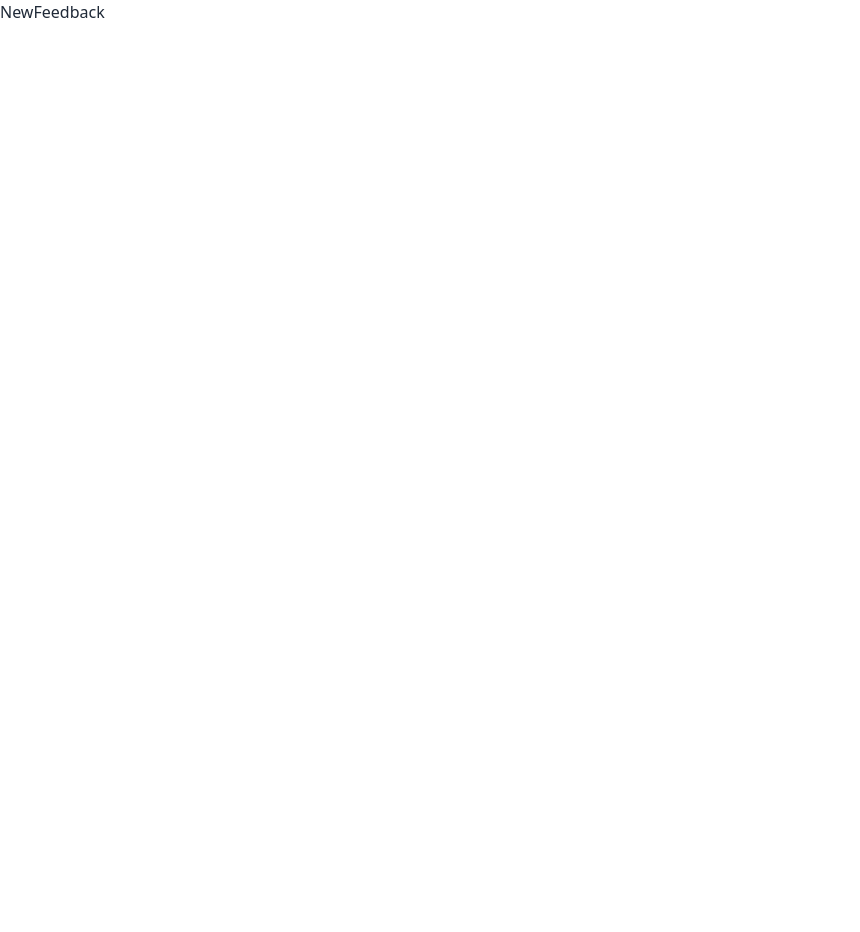
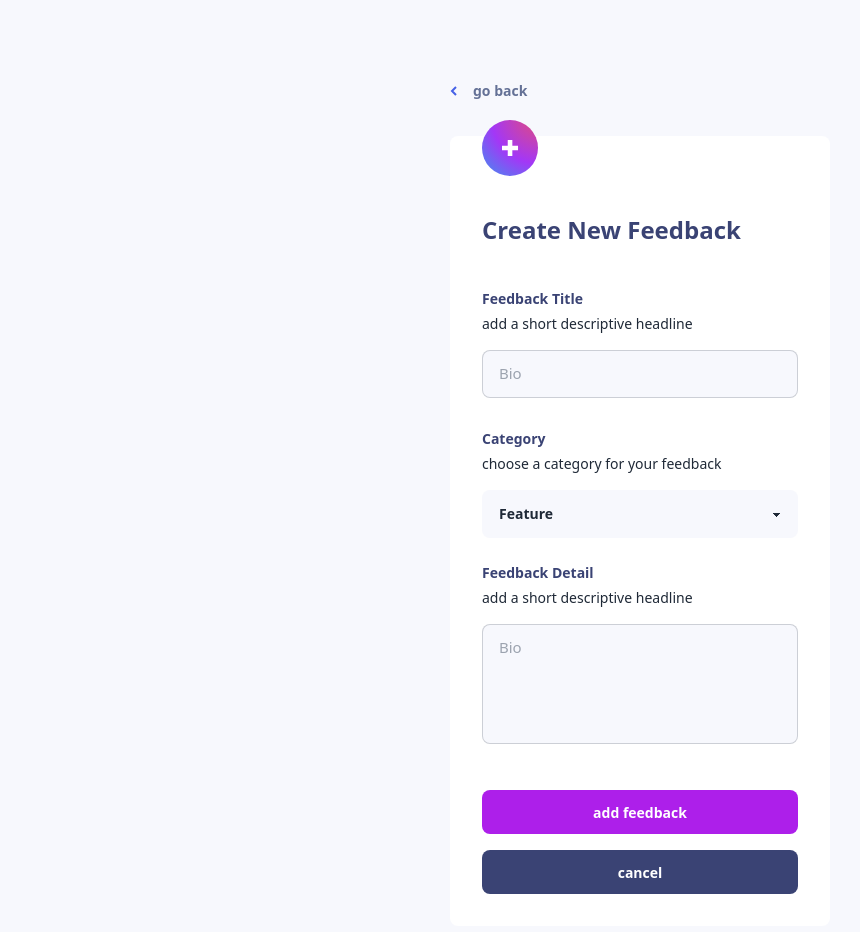
Before and after one commit to EkChills/product-feedback-typescript, a React (Vite) app: page /new-feedback in a window 1280 px wide. Shown: the top 932 px of the page, without its empty margins (0-860 px from the left). Before the commit the page ends 800 px from the top, so only its background shows below. Built offline with nearby package versions, Linux system fonts and the light colour scheme.

Commit message:
added submit buttons

```diff
--- a/src/components/AddComment.tsx
+++ b/src/components/AddComment.tsx
@@ -56,7 +56,7 @@ const AddComment = ({id}:Props):JSX.Element => {
       <div className="flex items-center justify-between mt-[1rem]">
         <span className="text-[#647196] text-[.8125rem] sm:text-[.938rem] font-[400]">250 Characters left</span>
         {isLoading ? <BounceLoader  color="#AD1FEA" size={27} /> :
-        <ActionButton  className="bg-[#AD1FEA]">
+        <ActionButton defVal={true}  className="bg-[#AD1FEA]">
           post comment
         </ActionButton>}
       </div>
--- /dev/null
+++ b/src/components/FeedbackInput.tsx
@@ -0,0 +1,23 @@
+import React from 'react'
+
+interface Props {
+  titleText:string;
+  descText:string;
+  className?:string;
+  name:string;
+  value:string;
+  change:(e:React.ChangeEvent<HTMLTextAreaElement>) => void
+}
+const FeedbackInput = ({titleText, descText, className, name, value, change}:Props):JSX.Element => {
+  return (
+    <div>
+      <div className='flex flex-col text-left space-y-1'>
+        <h3 className='text-[#3A4374] capitalize text-[.815rem] sm:text-[.875rem] font-bold'>{titleText}</h3>
+        <p className='text-[#647196 font-[400] text-[.815rem] sm:text-[.875rem]'>{descText}</p>
+      </div>
+      <textarea name={name} onChange={change} value={value} placeholder="Bio" className={`textarea mt-[1rem] text-[#3A4374] text-[.815rem] font-[400] sm:text-[.936rem]  bg-[#F7F8FD] resize-none textarea-bordered ${className} w-full max-w-full}` }></textarea>
+    </div>
+  )
+}
+
+export default FeedbackInput
--- /dev/null
+++ b/src/components/FeedbackSelect.tsx
@@ -0,0 +1,36 @@
+interface Props {
+  titleText: string;
+  descText: string;
+  className?: string;
+  name:string;
+  value:string;
+  change:(e:React.ChangeEvent<HTMLSelectElement>) => void,
+  selectOptions:string[];
+}
+const FeedbackSelect = ({
+  titleText,
+  descText,
+  className,
+  name,
+  change,
+  value,
+  selectOptions,
+}: Props): JSX.Element => {
+  return (
+    <div className={`${className}`}>
+      <div className="flex flex-col text-left space-y-1">
+        <h3 className="text-[#3A4374] capitalize text-[.815rem] sm:text-[.875rem] font-bold">
+          {titleText}
+        </h3>
+        <p className="text-[#647196 font-[400] text-[.815rem] sm:text-[.875rem]">
+          {descText}
+        </p>
+      </div>
+      <select name={name} onChange={change} value={value} className="select w-full mt-[1rem] max-w-full bg-[#F7F8FD]">
+        {selectOptions.map((option) => <option value={option}>{option}</option>)}
+      </select>
+    </div>
+  );
+};
+
+export default FeedbackSelect;
--- a/src/components/Navbar.tsx
+++ b/src/components/Navbar.tsx
@@ -6,6 +6,7 @@ import { openSort, closeSort } from "../features/userSlice";
 import AddFeedbackButton from "./ui/AddFeedbackButton";
 import SortContainer from "./SortContainer";
 import useClickOutside from "../utils/useClickOutside";
+import { Link } from "react-router-dom";
 
 
 const Navbar = (): JSX.Element => {
@@ -51,9 +52,9 @@ const Navbar = (): JSX.Element => {
         </div>
       </div>
       <div>
-        <AddFeedbackButton>
+        <Link to={'new-feedback'}><AddFeedbackButton>
           add feedback
-        </AddFeedbackButton>
+        </AddFeedbackButton></Link>
       </div>
     </div>
   );
--- a/src/components/RoadmapNav.tsx
+++ b/src/components/RoadmapNav.tsx
@@ -13,7 +13,7 @@ const RoadmapNav = (): JSX.Element => {
   const dispatch = useDispatch()
   return (
     <>
-      <Wrapper className="flex items-center sm:hidden justify-between p-[1.5rem] back-drop ">
+      <Wrapper className="flex items-center  sm:hidden justify-between p-[1.5rem] back-drop ">
         <div className="flex flex-col space-y-1 text-white">
           <h5 className="capitalize text-[.94rem] font-bold">
             frontend mentor
--- a/src/components/SortContainer.tsx
+++ b/src/components/SortContainer.tsx
@@ -6,7 +6,7 @@ const SortContainer = (): JSX.Element => {
   const { sortOptions, sortOption:sortValue } = useAppSelector((store) => store.productRequest);
   const dispatch = useAppDispatch()
   return (
-    <div className="w-[15.938rem] bg-[#FFFFFF] absolute shadow-lg top-[4.6rem] left-0 rounded-md flex flex-col  py-[.75rem]">
+    <div className="w-[15.938rem] bg-[#FFFFFF] absolute shadow-lg top-[4.6rem] left-0 rounded-md flex flex-col  py-[0]">
       {sortOptions.map((option) => {
         const {sortOption} = option
         return (
--- a/src/components/ui/ActionButton.tsx
+++ b/src/components/ui/ActionButton.tsx
@@ -4,10 +4,11 @@ interface Props extends React.ComponentPropsWithoutRef<'button'> {
   children: ReactNode;
   className: string;
   clickAction?:() => void
+  defVal?:boolean;
 }
 
-const ActionButton = ({ children, className = 'bg-[#4661E6]', clickAction, ...rest }: Props) => {
-  return <button onClick={clickAction} {...rest} className={`w-[9rem] h-[2.75rem]  flex justify-center items-center rounded-lg ${className}`}>
+const ActionButton = ({ children,defVal, className = 'bg-[#4661E6]', clickAction, ...rest }: Props) => {
+  return <button onClick={clickAction} {...rest} className={` h-[2.75rem]  ${defVal ? 'w-[9rem]' : null} flex justify-center items-center rounded-lg ${className}`}>
     <span className="text-[.8125rem] sm:text-[.875rem] font-bold text-white">{children}</span>
     </button>;
 };
--- a/src/pages/FeedbackDetail.tsx
+++ b/src/pages/FeedbackDetail.tsx
@@ -25,12 +25,12 @@ const FeedbackDetail = () => {
               go back
             </p>
           </button>
-          <ActionButton id="edit button" className="capitalize bg-[#4661E6] hover:opacity-60 transition-all ease-out">
+          <ActionButton defVal={true} id="edit button" className="capitalize bg-[#4661E6] hover:opacity-60 transition-all ease-out">
             edit feedback
           </ActionButton>
         </div>
         <Suggestion  {...singleSuggestion}  />
-        <div className="flex flex-col bg-[#FFFFFF] p-[1.5rem] rounded-lg">
+        <div className="flex flex-col bg-[#FFFFFF] p-[1.5rem] sm:p-[2rem] rounded-lg">
           <h2 className="text-[#3A4374] font-bold text-[1.125rem] capitalize">{singleSuggestion?.comments?.length} comments</h2>
           {singleSuggestion.comments && <div className="">
                 {singleSuggestion.comments.map((comment) => {
--- a/src/pages/NewFeedback.tsx
+++ b/src/pages/NewFeedback.tsx
@@ -1,9 +1,92 @@
-import React from 'react'
+import { useNavigate } from "react-router-dom";
+import leftArrow from "../assets/shared/icon-arrow-left.svg";
+import newFeedbackIcon from "../assets/shared/icon-new-feedback.svg";
+import FeedbackInput from "../components/FeedbackInput";
+import { useState } from "react";
+import FeedbackSelect from "../components/FeedbackSelect";
+import { Category } from "../types/storeTypes";
+import ActionButton from "../components/ui/ActionButton";
+
+type FeedbackInputs = {
+  title: string;
+  category: string;
+  description: string;
+  categoryOptions: string[];
+};
 
 const NewFeedback = () => {
+  const [feedbackInputs, setFeedbackInputs] = useState<FeedbackInputs>({
+    title: "",
+    category: "",
+    description: "",
+    categoryOptions: ["Feature", "UI", "UX", "Enhancement", "Bug"],
+  });
+  const navigate = useNavigate();
+  const handleChange = (e:React.ChangeEvent<HTMLInputElement | HTMLTextAreaElement | HTMLSelectElement>):void => {
+    const {name, value} = e.target
+    setFeedbackInputs((prevInputs)  => ({...prevInputs, [name] : value}))
+  }
+  console.log(feedbackInputs);
+
   return (
-    <div>NewFeedback</div>
-  )
-}
+    <div className="px-[1.5rem] bg-[#F7F8FD] min-h-[100vh] w-full sm:px-[7.125rem] pt-[2rem] sm:pt-[4rem] pb-[4rem] md:px-[10rem] xl:px-[28.125rem] lg:pt-[5rem]">
+      <div className="flex items-center mb-[2.2rem]">
+        <button
+          onClick={() => navigate(-1)}
+          className="flex mr-auto items-center space-x-[1rem]"
+        >
+          <img src={leftArrow} alt="back arrow icon" />
+          <p className="text-[#647196] font-bold text-[.8125rem] sm:text-[.875rem]">
+            go back
+          </p>
+        </button>
+      </div>
+      <div className=" relative flex flex-col bg-[#FFFFFF] p-[1.5rem] sm:p-[2rem] rounded-lg">
+        <img
+          src={newFeedbackIcon}
+          alt="add icon"
+          className="w-[2.5rem] absolute top-[-1rem] sm:w-[3.5rem]"
+        />
+        <h2 className="text-[#3A4374] capitalize mt-[2.75rem] font-bold text-[1.125rem] mb-[2.5rem] sm:text-[1.5rem]">
+          create new feedback
+        </h2>
+        <div className="flex flex-col space-y-[1.5rem]">
+          <FeedbackInput
+            titleText="feedback title"
+            className="h-[3rem]"
+            descText="add a short descriptive headline"
+            name='title'
+            value={feedbackInputs.title}
+            change={handleChange}
+          />
+          <FeedbackSelect
+            titleText="category"
+            descText="choose a category for your feedback"
+            selectOptions={feedbackInputs.categoryOptions}
+            name="category"
+            value={feedbackInputs.category}
+            change={handleChange}
+          />
+          <FeedbackInput
+            titleText="feedback detail"
+            className="h-[7.5rem]"
+            descText="add a short descriptive headline"
+            name="description"
+            value={feedbackInputs.description}
+            change={handleChange}
+          />
+        </div>
+        <div className="flex w-[100%] mt-[2.5rem] flex-col space-y-[1rem]">
+          <ActionButton className="bg-[#AD1FEA] w-[100%]" >
+            add feedback
+          </ActionButton>
+          <ActionButton className="bg-[#3A4374] w-[100%]" >
+            cancel
+          </ActionButton>
+        </div>
+      </div>
+    </div>
+  );
+};
 
-export default NewFeedback
+export default NewFeedback;
```
